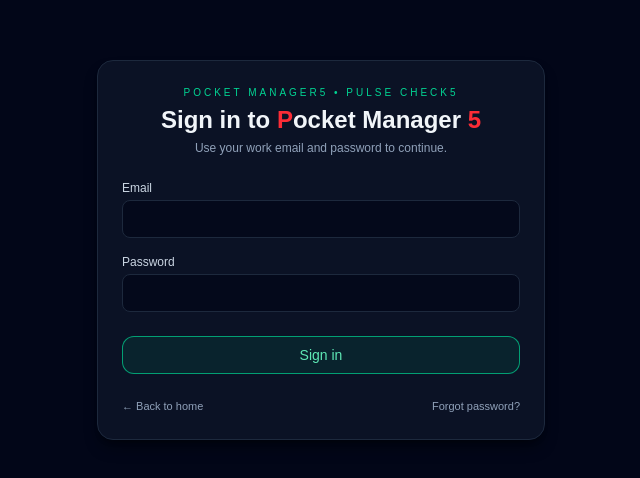
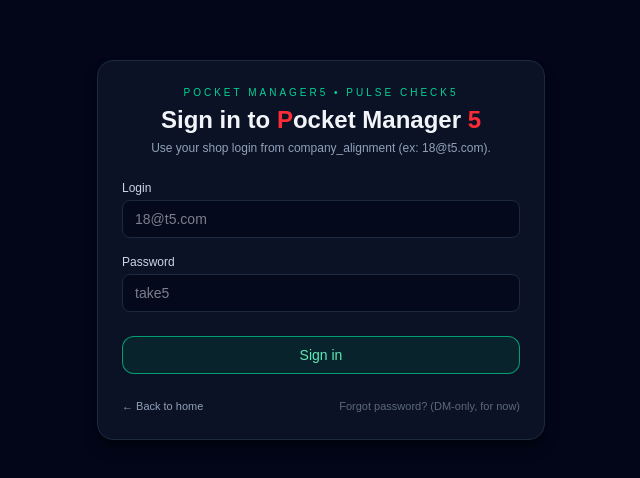
Before and after one commit to kwo744-075/pocketmanager5-site, a Next.js app: page /app/login in a window 1280 px wide. Shown: the part 150-628 px from the top of the page, without its empty margins (319-959 px from the left). Built offline with nearby package versions, Linux system fonts and the light colour scheme.

Commit message:
Wire up Supabase login and env config

```diff
--- a/app/app/login/page.tsx
+++ b/app/app/login/page.tsx
@@ -1,8 +1,57 @@
-// app/login/page.tsx
+"use client";
 
+import { FormEvent, useState } from "react";
+import { useRouter } from "next/navigation";
 import Link from "next/link";
+import { supabase } from "@/lib/supabaseClient";
 
 export default function LoginPage() {
+  const router = useRouter();
+  const [email, setEmail] = useState("");
+  const [password, setPassword] = useState("");
+  const [error, setError] = useState<string | null>(null);
+  const [loading, setLoading] = useState(false);
+
+  const handleLogin = async (e: FormEvent) => {
+    e.preventDefault();
+    setError(null);
+    setLoading(true);
+
+    // 🔎 Table-based login against company_alignment
+    // Adjust column names if needed: here I assume
+    //   login column: "login"
+    //   password column: "password"
+    //
+    // Example row:
+    //   login: "18@t5.com"
+    //   password: "take5"
+    try {
+      const { data, error: supaError } = await supabase
+        .from("company_alignment")
+        .select("id, login")
+        .eq("login", email)
+        .eq("password", password)
+        .maybeSingle();
+
+      if (supaError) {
+        console.error(supaError);
+        setError("Login error – please try again.");
+      } else if (!data) {
+        setError("Invalid email or password.");
+      } else {
+        // ✅ Logged in – store a simple flag for now
+        localStorage.setItem("loggedIn", "true");
+        localStorage.setItem("loginEmail", email);
+        router.push("/"); // send them to the main dashboard
+      }
+    } catch (err) {
+      console.error(err);
+      setError("Unexpected error – please try again.");
+    } finally {
+      setLoading(false);
+    }
+  };
+
   return (
     <main className="min-h-screen bg-slate-950 text-slate-100 flex items-center justify-center px-4">
       <div className="w-full max-w-md space-y-6 rounded-2xl border border-slate-800 bg-slate-900/70 p-6 shadow-lg shadow-black/40">
@@ -17,26 +66,29 @@ export default function LoginPage() {
             <span className="text-red-500">5</span>
           </h1>
           <p className="text-xs text-slate-400">
-            Use your work email and password to continue.
+            Use your shop login from company_alignment (ex: 18@t5.com).
           </p>
         </div>
 
         {/* Form */}
-        <form className="space-y-4">
+        <form className="space-y-4" onSubmit={handleLogin}>
           <div className="space-y-1">
             <label
               htmlFor="email"
               className="block text-xs font-medium text-slate-300"
             >
-              Email
+              Login
             </label>
             <input
               id="email"
               name="email"
-              type="email"
-              autoComplete="email"
+              type="text"
+              autoComplete="username"
               required
               className="w-full rounded-lg border border-slate-800 bg-slate-950/70 px-3 py-2 text-sm text-slate-100 outline-none focus:border-emerald-400 focus:ring-1 focus:ring-emerald-400"
+              placeholder="18@t5.com"
+              value={email}
+              onChange={(e) => setEmail(e.target.value)}
             />
           </div>
 
@@ -54,14 +106,22 @@ export default function LoginPage() {
               autoComplete="current-password"
               required
               className="w-full rounded-lg border border-slate-800 bg-slate-950/70 px-3 py-2 text-sm text-slate-100 outline-none focus:border-emerald-400 focus:ring-1 focus:ring-emerald-400"
+              placeholder="take5"
+              value={password}
+              onChange={(e) => setPassword(e.target.value)}
             />
           </div>
 
+          {error && (
+            <p className="text-[11px] text-center text-red-400">{error}</p>
+          )}
+
           <button
             type="submit"
-            className="mt-2 w-full inline-flex items-center justify-center rounded-xl border border-emerald-400/70 bg-emerald-500/10 px-4 py-2 text-sm font-medium text-emerald-300 hover:bg-emerald-500/20 transition"
+            disabled={loading}
+            className="mt-2 w-full inline-flex items-center justify-center rounded-xl border border-emerald-400/70 bg-emerald-500/10 px-4 py-2 text-sm font-medium text-emerald-300 hover:bg-emerald-500/20 disabled:opacity-60 disabled:cursor-not-allowed transition"
           >
-            Sign in
+            {loading ? "Signing in..." : "Sign in"}
           </button>
         </form>
 
@@ -73,12 +133,7 @@ export default function LoginPage() {
           >
             ← Back to home
           </Link>
-          <button
-            type="button"
-            className="text-[11px] hover:text-emerald-300 transition"
-          >
-            Forgot password?
-          </button>
+          <span className="opacity-60">Forgot password? (DM-only, for now)</span>
         </div>
       </div>
     </main>
--- a/package.json
+++ b/package.json
@@ -9,6 +9,7 @@
     "lint": "eslint"
   },
   "dependencies": {
+    "@supabase/supabase-js": "^2.84.0",
     "next": "16.0.4",
     "react": "19.2.0",
     "react-dom": "19.2.0"
```
Also changed, not shown: lib/lib/supabaseClient.ts (added), 1 other file (tests, documents, lock files or other folders).
